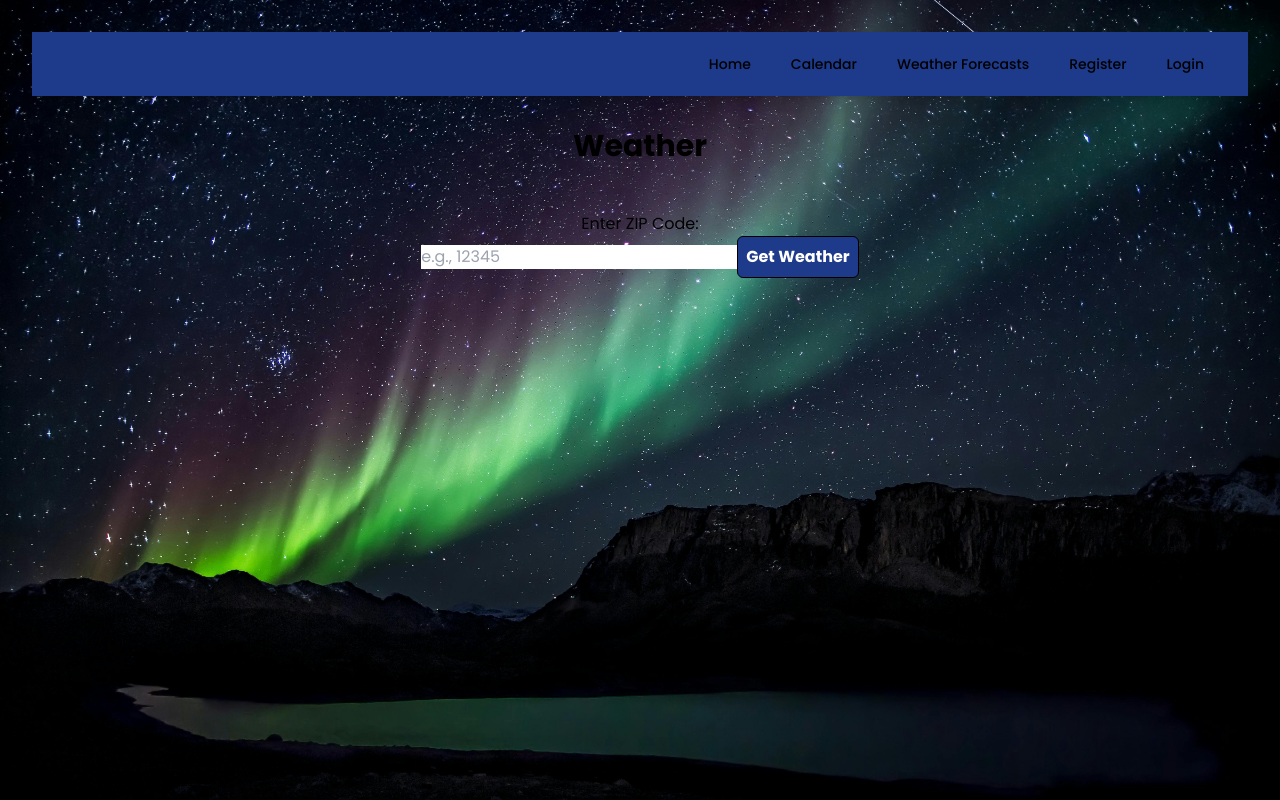
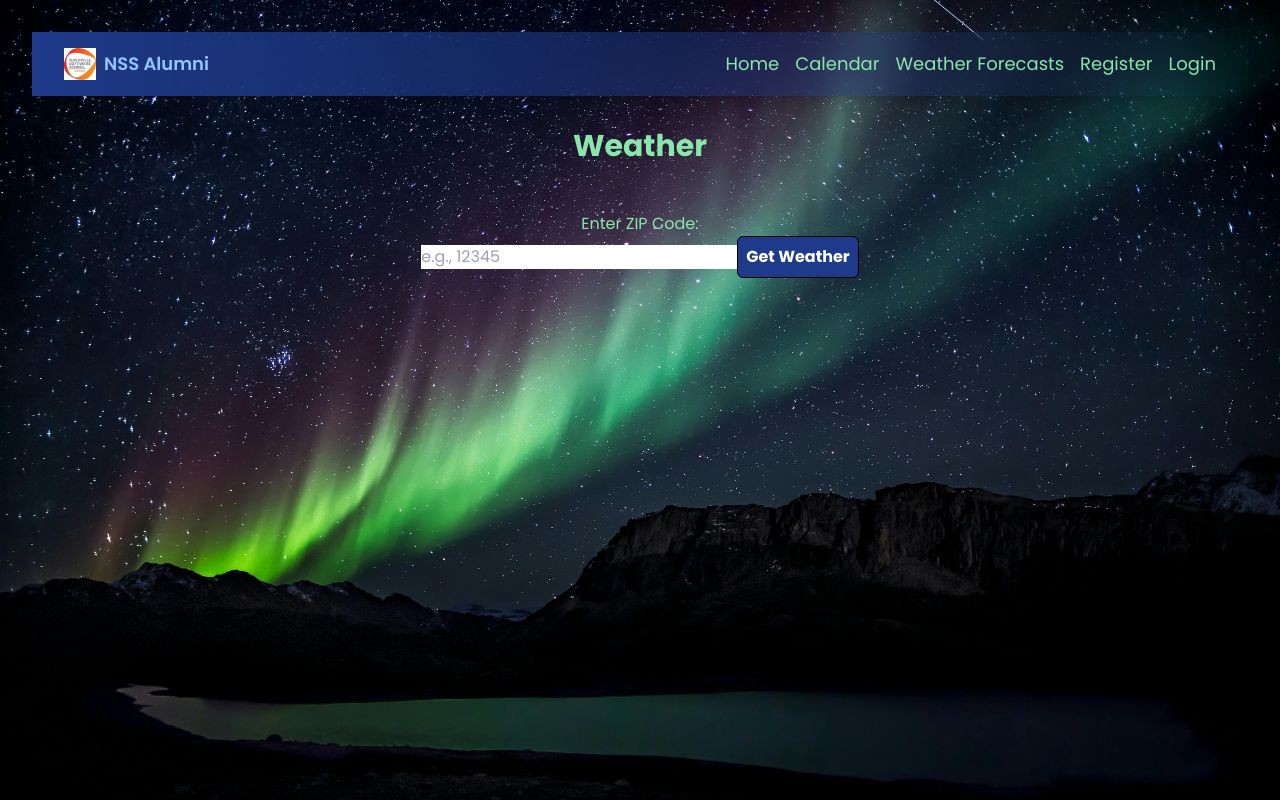
Before and after one commit to thechelle13/PersonalPlannerClient, a React (Vite) app: page /weather in a window 1280 px wide. Built offline with nearby package versions, Linux system fonts and the light colour scheme; a web font is replaced by a local one.

Commit message:
refactor of navbar adding uniform link colors and logo

```diff
--- a/src/components/nav/NavBar.jsx
+++ b/src/components/nav/NavBar.jsx
@@ -1,54 +1,40 @@
 import { Link, useNavigate } from "react-router-dom";
+import nssLogo from "../../assets/nss-logo.jpg";
 
 const NavBar = ({ currentUser, setCurrentUser }) => {
   const navigate = useNavigate();
 
   return (
-    <nav className="bg-blue-900 shadow-lg">
+    <nav className="bg-gradient-to-r from-blue-900 to-navy-blue shadow-lg bg-opacity-75 backdrop-filter backdrop-blur-lg">
       <div className="max-w-7xl mx-auto px-4 sm:px-6 lg:px-8">
         <div className="flex items-center justify-between h-16">
           <div className="flex-shrink-0">
-            <Link to="/">
-              {/* <img
-                className="h-8 w-8"
-                src="path/to/logo.png"
-                alt="Your logo"
-              /> */}
+            <Link to="/" className="flex items-center space-x-2">
+              <img src={nssLogo} alt="NSS Logo" className="h-8 w-8" />
+              <span className="text-blue-300 font-semibold text-lg">NSS Alumni</span>
             </Link>
           </div>
           <div className="hidden md:flex space-x-4 text-lg">
-            <Link to="/" className="text-blue hover:text-white px-3 py-2 rounded-md text-sm font-medium">
-              Home
-            </Link>
-            <Link to="/calendar" className="text-blue hover:text-white px-3 py-2 rounded-md text-sm font-medium">
-              Calendar
-            </Link>
-            <Link to="/weather" className="text-blue hover:text-white px-3 py-2 rounded-md text-sm font-medium">
-              Weather Forecasts
-            </Link>
+            <Link to="/" className="nav-link text-Seafoam">Home</Link>
+            <Link to="/calendar" className="nav-link text-Seafoam">Calendar</Link>
+            <Link to="/weather" className="nav-link text-Seafoam">Weather Forecasts</Link>
             {currentUser ? (
               <>
-                <Link to="/profile" className="text-blue hover:text-white px-3 py-2 rounded-md text-sm font-medium">
-                  Profile
-                </Link>
+                <Link to="/profile" className="nav-link text-Seafoam">Profile</Link>
                 <button
                   onClick={() => {
                     setCurrentUser("");
                     navigate("/login");
                   }}
-                  className="text-blue hover:text-white px-3 py-2 rounded-md text-sm font-medium"
+                  className="nav-link cursor-pointer text-Seafoam"
                 >
                   Logout
                 </button>
               </>
             ) : (
               <>
-                <Link to="/register" className="text-blue hover:text-white px-3 py-2 rounded-md text-sm font-medium">
-                  Register
-                </Link>
-                <Link to="/login" className="text-blue hover:text-white px-3 py-2 rounded-md text-sm font-medium">
-                  Login
-                </Link>
+                <Link to="/register" className="nav-link text-Seafoam">Register</Link>
+                <Link to="/login" className="nav-link text-Seafoam">Login</Link>
               </>
             )}
           </div>
--- a/src/pages/Weather.jsx
+++ b/src/pages/Weather.jsx
@@ -65,7 +65,7 @@ export const Weather = ({ currentUser }) => {
 
   return (
     <div className="container mx-auto p-8">
-      <h1 className="text-3xl font-bold mb-4">Weather</h1>
+      <h1 className="text-3xl font-bold mb-4 text-Seafoam">Weather</h1>
       {Object.keys(groupedForecast).map((date, index) => (
         <div key={index} className="rounded-lg p-4 mb-4" style={{ backgroundImage: `url(${blueSkyPhoto})`, backgroundSize: 'cover' }}>
           <h2 className="text-xl font-bold mb-2">{date}</h2>
@@ -92,7 +92,7 @@ export const Weather = ({ currentUser }) => {
       ))}
       <div className="card">
         <div className="input-container">
-          <div>Enter ZIP Code: </div>
+          <div className="text-Seafoam">Enter ZIP Code: </div>
           <input
             type="text"
             name="zipCode"
```
Also changed, not shown: src/assets/nss-logo.jpg (added).
